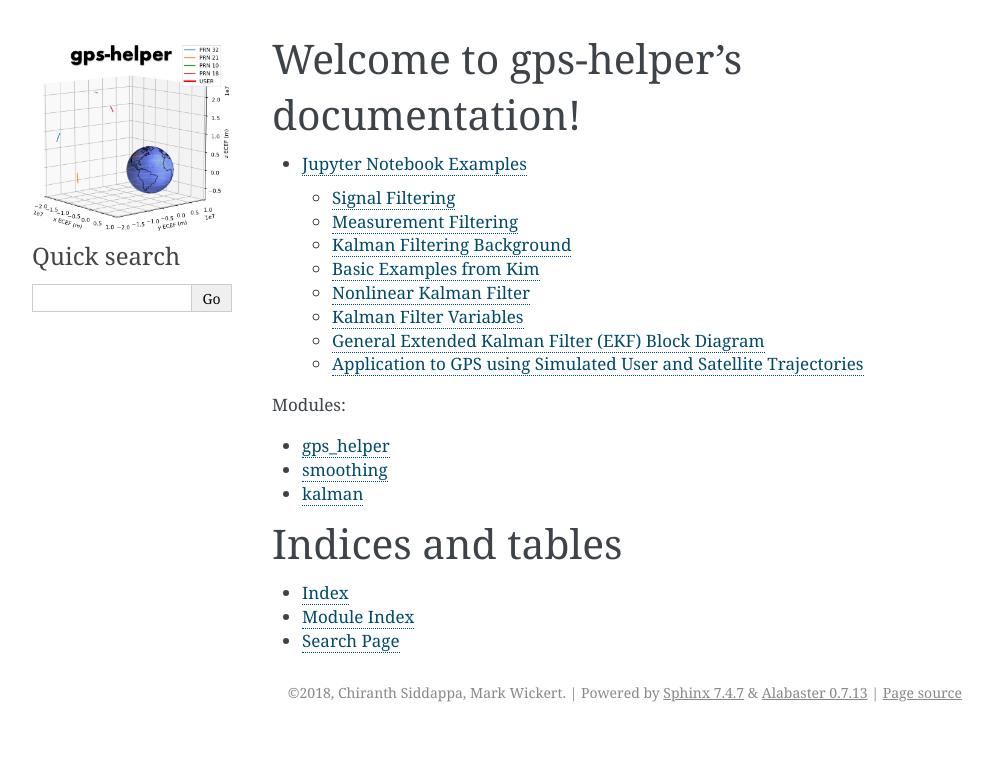
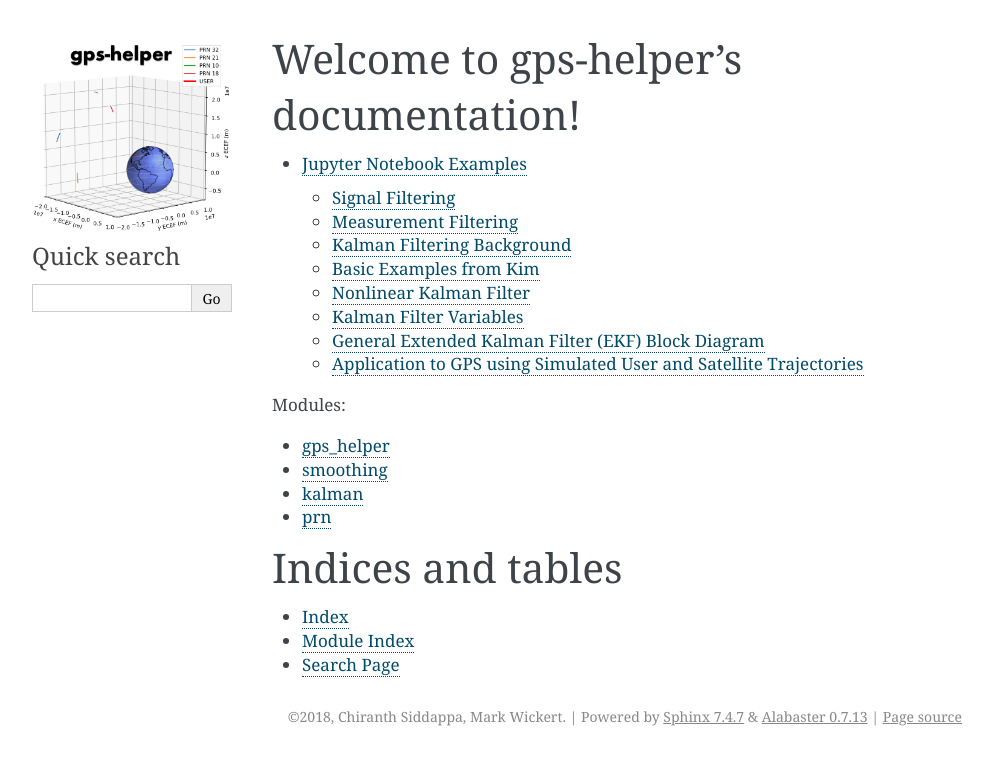
Before and after one commit to gps-helper/gps-helper, a Sphinx documentation site: the page built from docs/source/index.rst, in a window 1280 px wide. Shown: the top 765 px of the page, without its empty margins (148-1141 px from the left). Built offline with Sphinx 7.4.7, drawn with Linux system fonts in a browser that asks for light colours.

Commit message:
Adding docs for prn

```diff
--- a/docs/source/index.rst
+++ b/docs/source/index.rst
@@ -20,6 +20,7 @@ Welcome to gps-helper's documentation!
    gps_helper
    smoothing
    kalman
+   prn
 
 
 Indices and tables
--- a/docs/source/prn.rst
+++ b/docs/source/prn.rst
@@ -0,0 +1,5 @@
+prn
+===
+
+.. automodule:: gps_helper.prn
+        :members:
```
